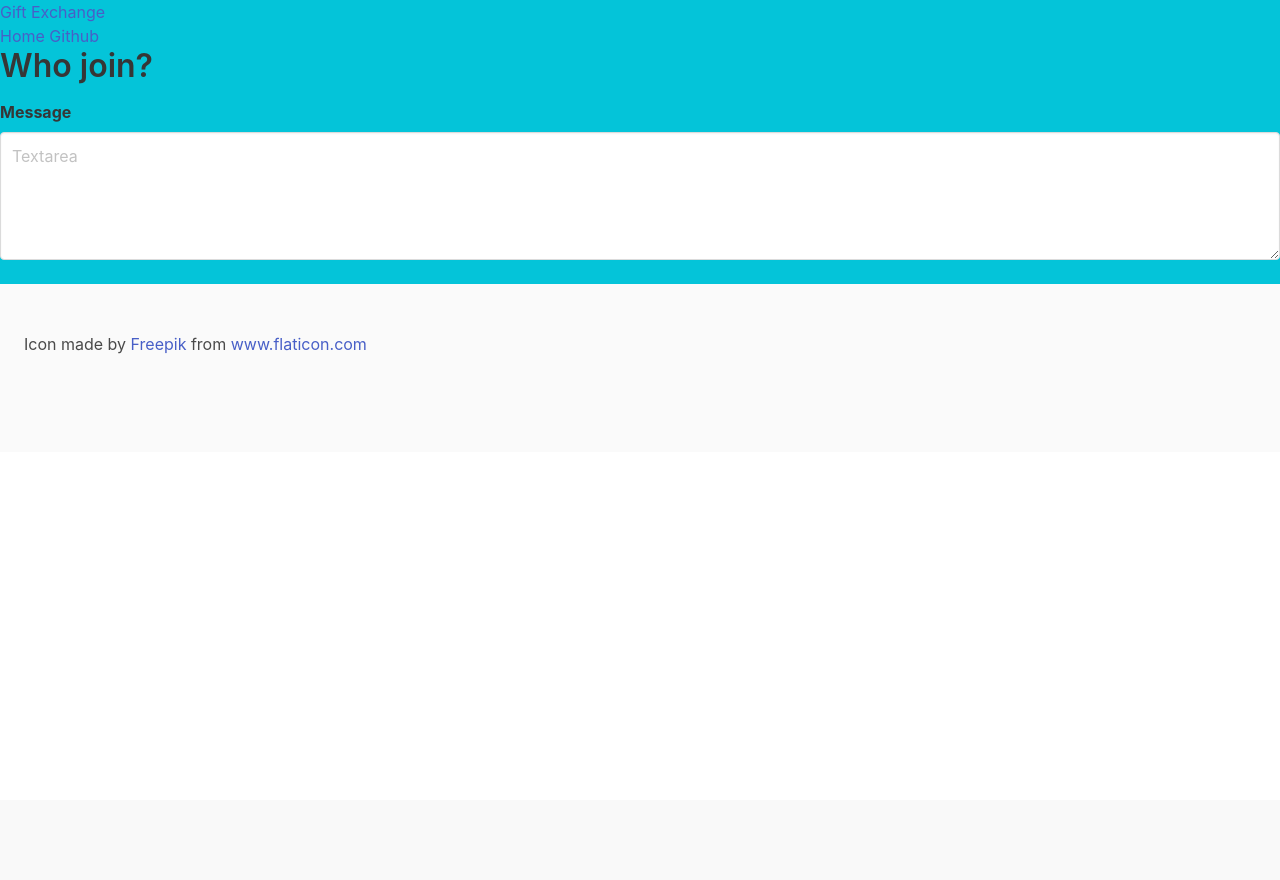
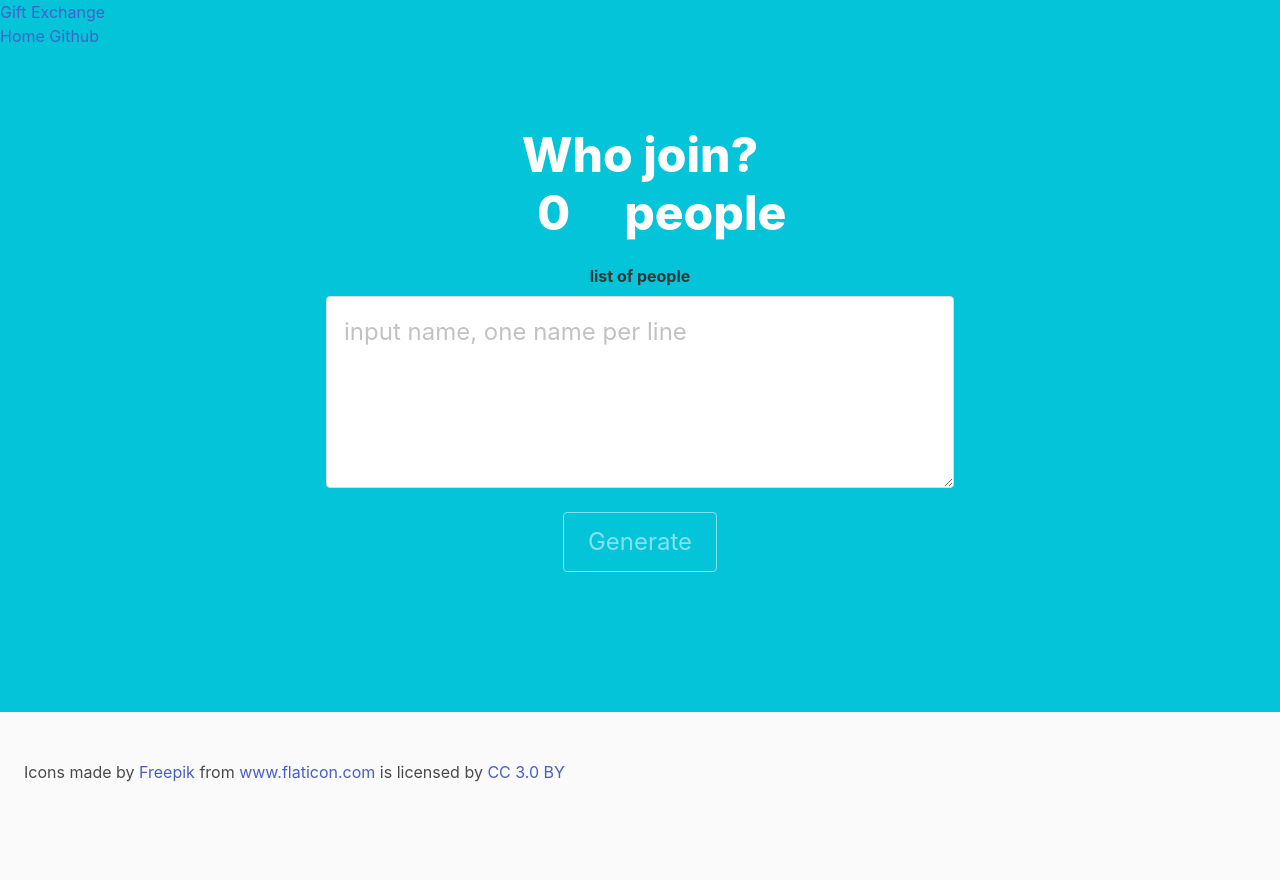
Before and after one commit to yosukesuzuki/gift-exchange-webapp, a Flask app: page /start in a window 1280 px wide. Before the commit the page ends 354 px from the top, so only its background shows below. Run offline with Flask 2, Linux system fonts and the light colour scheme; some libraries are stand-ins or nearby versions.

Commit message:
done input page

```diff
--- a/templates/base.html
+++ b/templates/base.html
@@ -7,21 +7,43 @@
     <link rel="stylesheet" href="https://cdnjs.cloudflare.com/ajax/libs/bulma/0.4.1/css/bulma.min.css">
 </head>
 <style>
+    html {
+        background: #ddd;
+    }
     body {
         background: #04c4d9;
     }
+
     .nav {
         background: #04c4d9;
     }
-    .topcontent {
+
+    .card {
+        background: #04c4d9;
+    }
+
+    .topcontent, .inputpeople {
         margin: auto;
         text-align: center;
     }
+
     .topcontent h1 {
         color: #fff;
         font-weight: 800;
         margin-top: 0.2em;
     }
+
+    .inputpeople h1, .inputpeople h2 {
+        color: #fff;
+        font-weight: 800;
+    }
+
+    .inputpeople h2 span {
+        width: 2.5em;
+        display: inline-block;
+        text-align: center;
+    }
+
     .topcontent img {
         margin-top: 2em;
         margin-bottom: -2em;
@@ -31,7 +53,15 @@
         img {
             max-width: 20%;
         }
-
+    }
+    @media (min-width: 724px) {
+        .topcontent, .inputpeople {
+            height: 70vh;
+            margin-top: 10vh;
+        }
+    }
+    .marketing {
+        background: white;
     }
 
 </style>
@@ -58,7 +88,7 @@
     {% endblock %}
 </div>
 <footer class="footer">
-    Icon made by <a href="http://www.freepik.com/">Freepik</a> from <a href="www.flaticon.com">www.flaticon.com</a>
+    <div>Icons made by <a href="http://www.freepik.com" title="Freepik">Freepik</a> from <a href="http://www.flaticon.com" title="Flaticon">www.flaticon.com</a> is licensed by <a href="http://creativecommons.org/licenses/by/3.0/" title="Creative Commons BY 3.0" target="_blank">CC 3.0 BY</a></div>
 </footer>
 </body>
 </html>
--- a/templates/start.html
+++ b/templates/start.html
@@ -1,12 +1,50 @@
 {% extends "base.html" %}
 {% block content %}
-    <div>
-        <h1>Who join?</h1>
-        <div class="field">
-            <label class="label">Message</label>
-            <p class="control">
-                <textarea class="textarea" placeholder="Textarea"></textarea>
+    <div class="inputpeople">
+        <h1 class="title is-1">Who join?</h1>
+        <h2 class="subtitle is-1"><span class="numpeople">0</span>&nbsp;people</h2>
+        <form method="post" action="/generated">
+            <div class="columns">
+                <div class="column is-half is-offset-one-quarter">
+                    <div class="field">
+                        <label class="label">list of people</label>
+                        <p class="control">
+                    <textarea class="textarea is-large"
+                              placeholder="input name, one name per line"></textarea>
+                        </p>
+                    </div>
+                </div>
+            </div>
+            <p>
+                <button class="button is-primary is-inverted is-outlined is-large" disabled>Generate</button>
             </p>
-        </div>
+        </form>
     </div>
+    <script>
+        function countPeople() {
+            // event handling code for sane browsers
+            let rawArray = area.value.split('\n');
+            var resultArray = [];
+            for (let line of rawArray) {
+                if (line != '') {
+                    resultArray.push(line);
+                }
+            }
+            var resultNum = resultArray.length;
+            console.log(resultNum);
+            document.querySelector('span.numpeople').innerText = resultNum;
+            if (resultNum > 1) {
+                document.querySelector('.button').removeAttribute('disabled');
+            } else {
+                document.querySelector('.button').setAttribute('disabled', 'disabled');
+            }
+        }
+        var area = document.querySelector('textarea');
+        if (area.addEventListener) {
+            area.addEventListener('input', countPeople, false);
+        }
+        document.addEventListener("DOMContentLoaded", function(event) {
+            countPeople();
+        });
+    </script>
 {% endblock %}
```
Also changed, not shown: templates/index.html (+24 -0 lines), img/giftbox.svg (added), img/mother.svg (added).
